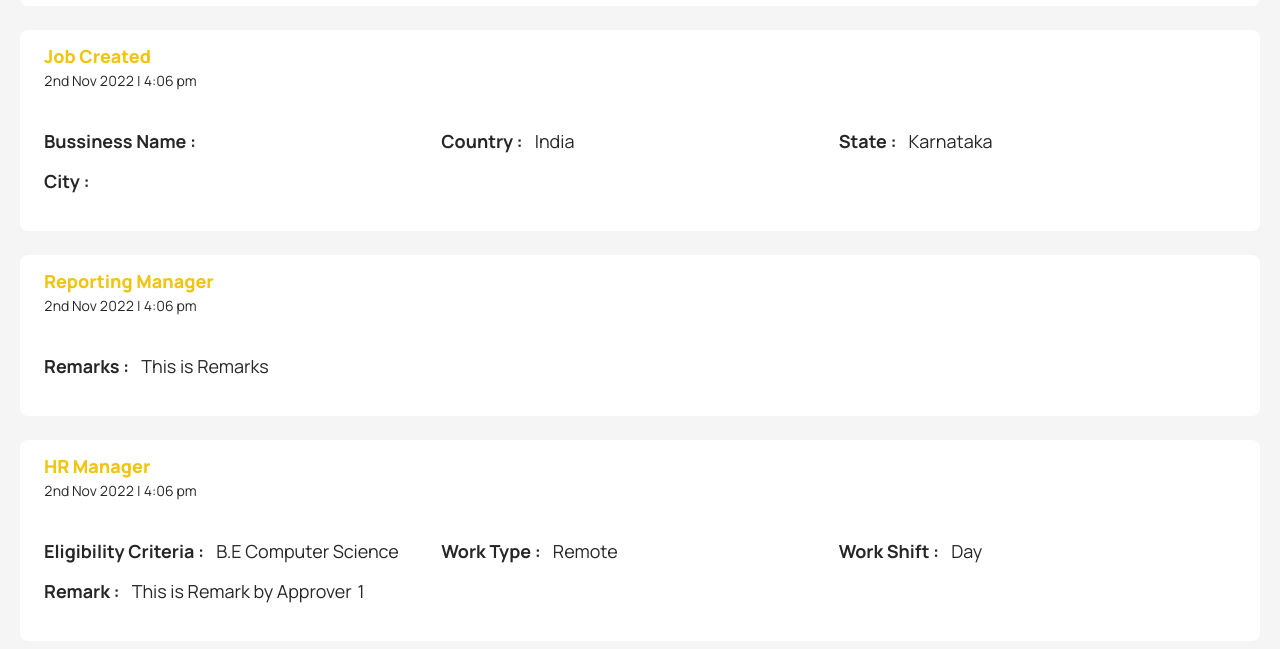
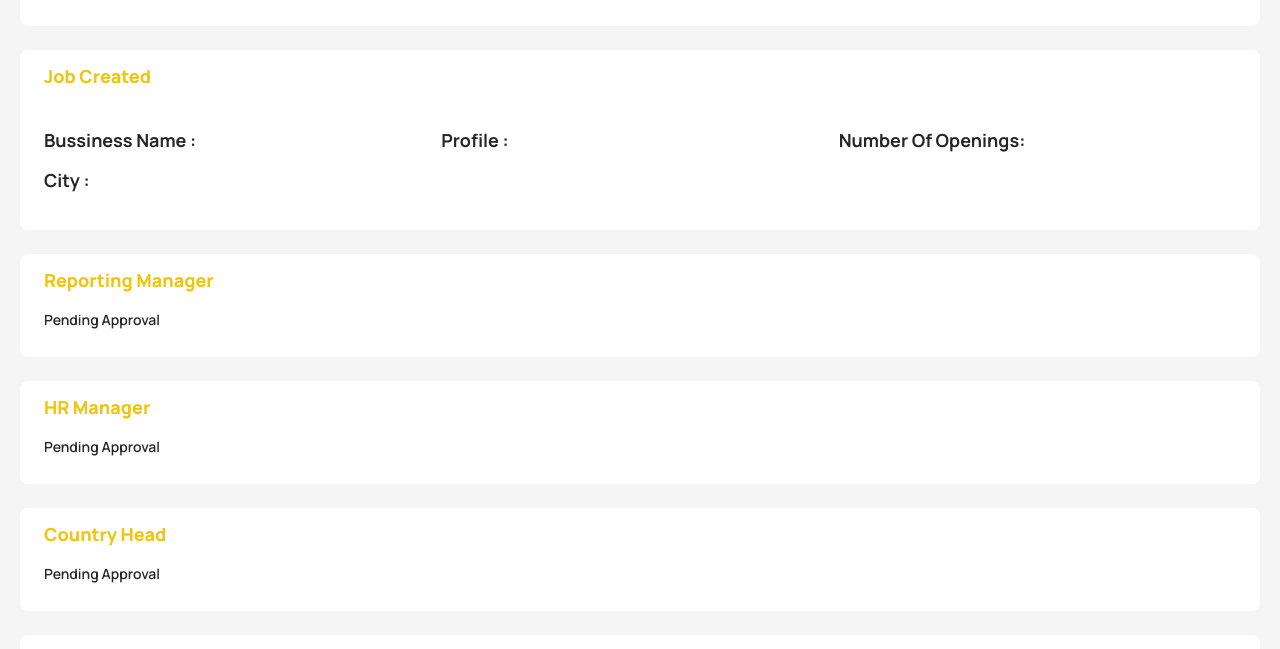
Before and after one commit to CatalystsReachOut/trg-frontend, a React (Create React App) app: page /job/progress/1 in a window 1280 px wide. Shown: the part 227-876 px from the top of the page. Built offline with nearby package versions, Linux system fonts and the light colour scheme; no server answers.

Commit message:
fixes :: ui

```diff
--- a/src/pages/Recruitment/JobsCreation/Progress.jsx
+++ b/src/pages/Recruitment/JobsCreation/Progress.jsx
@@ -4,14 +4,15 @@ import Card from '../../../components/Card/Card'
 import pendingPro from './../../../assets/images/recruitment/pending-status.png'
 import successPro from './../../../assets/images/recruitment/success-status.png'
 import * as apiProvider from '../../../services/api/recruitment'
+import {ROUTES} from "../../../routes/RouterConfig.js"
 
 
-
-import { useParams } from 'react-router-dom'
+import { useParams, useNavigate } from 'react-router-dom'
 
 
 const Progress = () => {
 
+    const navigate = useNavigate()
     const { id } = useParams()
 
     const [data, setData] = useState()
@@ -70,11 +71,13 @@ const Progress = () => {
 
 
     return (
-        <div>
+        <div className='py-[20px]'>
             <Card>
-                <div className='flex gap-3 items-center'>
+                <div
+                    onClick={() => navigate(ROUTES.Recruitment.ViewJobs)}
+                    className='flex gap-3 items-center cursor-pointer'>
                     <BackButton />
-                    <div className='text-lg'>{data?.profileName}</div>
+                    {/* <div className='text-lg'>{data?.profileName}</div> */}
                 </div>
                 {/* success Image */}
                 <div className='px-6 py-6 grid grid-cols-11'>
@@ -149,19 +152,19 @@ const Progress = () => {
             </Card>
             <Card className='mt-6 px-6'>
                 <div className='font-extrabold text-lg text-secondary'>Job Created</div>
-                <div>2nd Nov 2022 | 4:06 pm</div>
+                <div>{data?.job?.createdAt?.split("T")[0]}</div>
                 <div className="grid grid-cols-3 my-6 text-lg">
                     <div className="col-span-1 flex gap-3 mt-3">
                         <div className='font-bold '>Bussiness Name :</div>
                         <div>{data?.businessName}</div>
                     </div>
                     <div className="col-span-1 flex gap-3 mt-3">
-                        <div className='font-bold '>Country :</div>
-                        <div>India</div>
+                        <div className='font-bold '>Profile :</div>
+                        <div>{data?.profileName}</div>
                     </div>
                     <div className="col-span-1 flex gap-3 mt-3">
-                        <div className='font-bold '>State :</div>
-                        <div>Karnataka</div>
+                        <div className='font-bold '>Number Of Openings:</div>
+                        <div>{data?.job?.numberOfOpenings}</div>
                     </div>
                     <div className="col-span-1 flex gap-3 mt-3">
                         <div className='font-bold '>City :</div>
@@ -171,16 +174,26 @@ const Progress = () => {
             </Card>
             <Card className='mt-6 px-6'>
                 <div className='font-extrabold text-lg text-secondary'>Reporting Manager</div>
+
+
+                {
+                    data && data?.approver_1?.status == "PENDING" ? <>
                         <div>2nd Nov 2022 | 4:06 pm</div>
                         <div className="grid grid-cols-3 my-6 text-lg">
                             <div className="col-span-1 flex gap-3 mt-3">
                                 <div className='font-bold '>Remarks :</div>
                                 <div>This is Remarks</div>
                             </div>
-                </div>
+                        </div> </> : <h6 className='py-[15px] font-semibold'>Pending Approval</h6>
+                }
+
+
             </Card>
             <Card className='mt-6 px-6'>
                 <div className='font-extrabold text-lg text-secondary'>HR Manager</div>
+                {
+                    data && data?.approver_1?.status == "PENDING" ? <>
+
                         <div>2nd Nov 2022 | 4:06 pm</div>
                         <div className="grid grid-cols-3 my-6 text-lg">
                             <div className="col-span-1 flex gap-3 mt-3">
@@ -200,9 +213,15 @@ const Progress = () => {
                                 <div>This is Remark by Approver 1</div>
                             </div>
                         </div>
+                    </> : <h6 className='py-[15px] font-semibold'>Pending Approval</h6>
+                }
+
             </Card>
             <Card className='mt-6 px-6'>
                 <div className='font-extrabold text-lg text-secondary'>Country Head</div>
+
+                {
+                    data && data?.approver_1?.status == "PENDING" ? <>
                         <div>2nd Nov 2022 | 4:06 pm</div>
                         <div className="grid grid-cols-3 my-6 text-lg">
                             <div className="col-span-1 flex gap-3 mt-3">
@@ -221,9 +240,13 @@ const Progress = () => {
                                 <div>Remark 2</div>
                             </div>
                         </div>
+                    </> : <h6 className='py-[15px] font-semibold'>Pending Approval</h6>}
             </Card>
             <Card className='mt-6 px-6'>
                 <div className='font-extrabold text-lg text-secondary'>HR Head</div>
+                {
+                    data && data?.approver_1?.status == "PENDING" ?
+                        <>
                             <div>2nd Nov 2022 | 4:06 pm</div>
                             <div className="grid grid-cols-3 my-6 text-lg">
                                 <div className="col-span-1 flex gap-3 mt-3">
@@ -235,6 +258,7 @@ const Progress = () => {
                                     <div>Interview</div>
                                 </div>
                             </div>
+                        </> : <h6 className='py-[15px] font-semibold'>Pending Approval</h6>}
             </Card>
         </div>
     )
```
Lines whose indentation alone changed are shown as unchanged.
